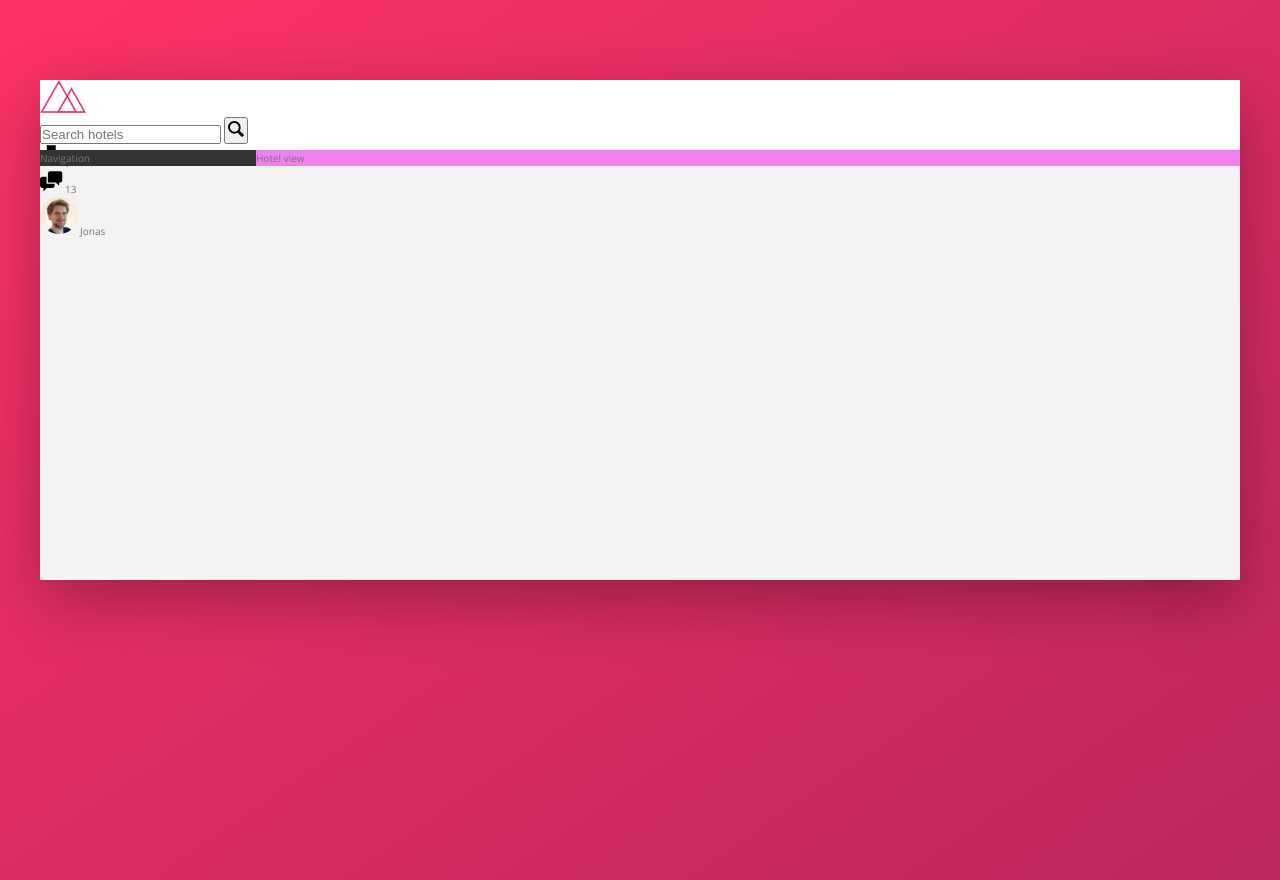
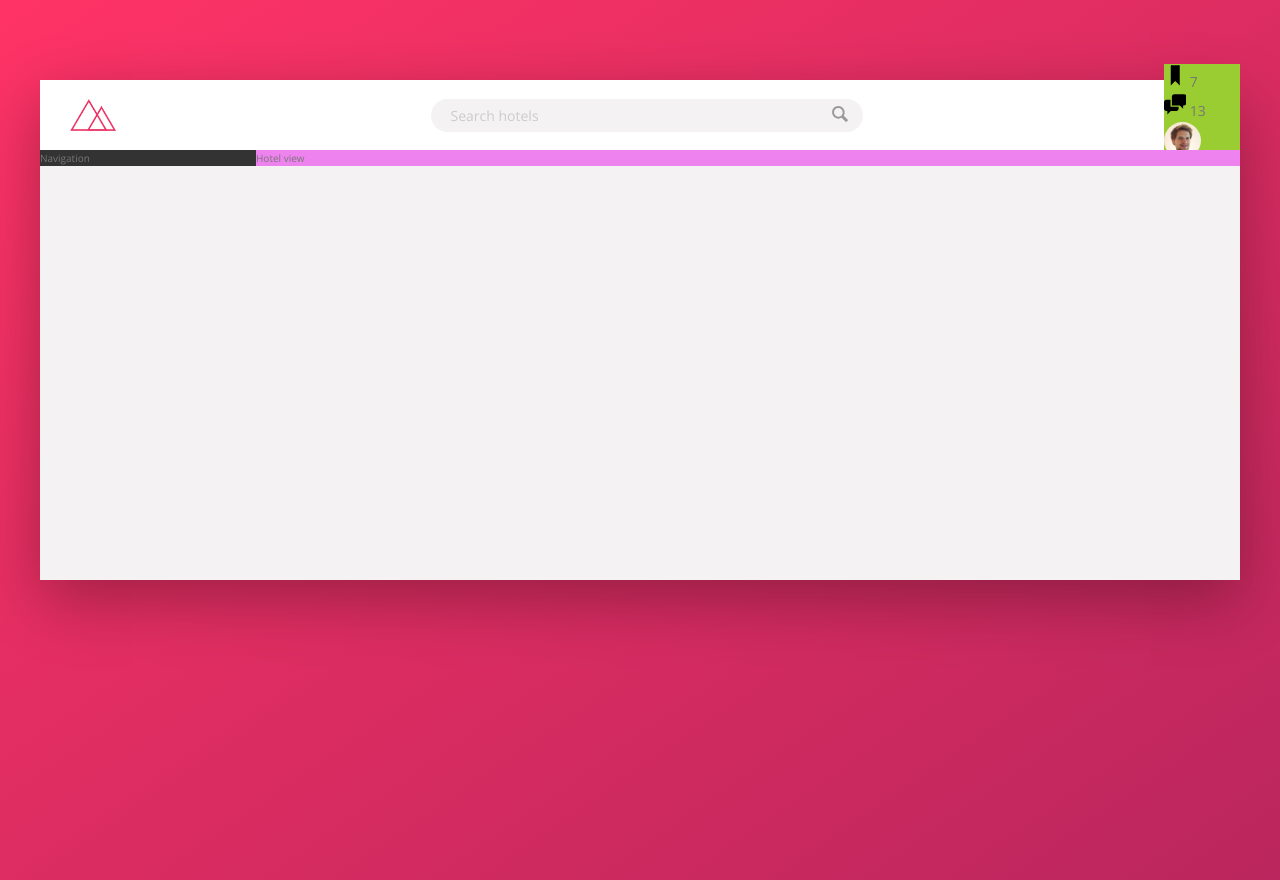
Before and after one commit to Jose1Useche/CSS_Sass_Trillo, a website: page index.html in a window 1280 px wide. Drawn offline with nearby package versions, Linux system fonts and the light colour scheme.

Commit message:
76. Building the Header - Part 2

```diff
--- a/sass/_components.scss
+++ b/sass/_components.scss
@@ -2,22 +2,62 @@
 //LOGO
 .logo {
     height: 3.25rem;
+    margin-left: 3rem;
 }
 
 ///////////////////////////////////////
 //SEARCH
 .search {
+    flex: 0 0 40%;
+    display: flex;
+    align-items: center;
+    justify-content: center;
+
     &__input {
+        font-family: inherit;
+        font-size: inherit;
+        color: inherit;
+        background-color: var(--color-grey-light-2);
+        border: none;
+        padding: .7rem 2rem;
+        border-radius: 100px;
+        width: 90%;
+        transition: all .2s;
+        margin-right: -3.25rem;
 
+        &:focus {
+            outline: none;
+            width: 100%;
+            background-color: var(--color-grey-light-3);
+        }
+
+        &::-webkit-input-placeholder {
+            font-weight: 100;
+            color: var(--color-grey-light-4);
+        }
+    }
+
+    &__input:focus + &__button {
+        background-color: var(--color-grey-light-3);
     }
 
     &__button {
+        border: none;
+        background-color: var(--color-grey-light-2);
 
+        &:focus {
+            outline: none;
+        }
+
+        &:active {
+            transform: translateY(2px);
+        }
     }
 
     &__icon {
         height: 2rem;
         width: 2rem;
+        fill: var(--color-grey-dark-3);
     }
 }
 
@@ -25,6 +65,7 @@
 //USER NAVIGATION
 
 .user-nav {
+    background-color: yellowgreen;
     &__icon-box {
 
     }
--- a/sass/_layout.scss
+++ b/sass/_layout.scss
@@ -8,9 +8,13 @@
 }
 
 .header {
+    font-size: 1.4rem;
     height: 7rem;
     background-color: #fff;
     border-bottom: var(--color-grey-light-2);
+    display: flex;
+    justify-content: space-between;
+    align-items: center;
 }
 
 .content {
```
Also changed, not shown: css/style.css.
